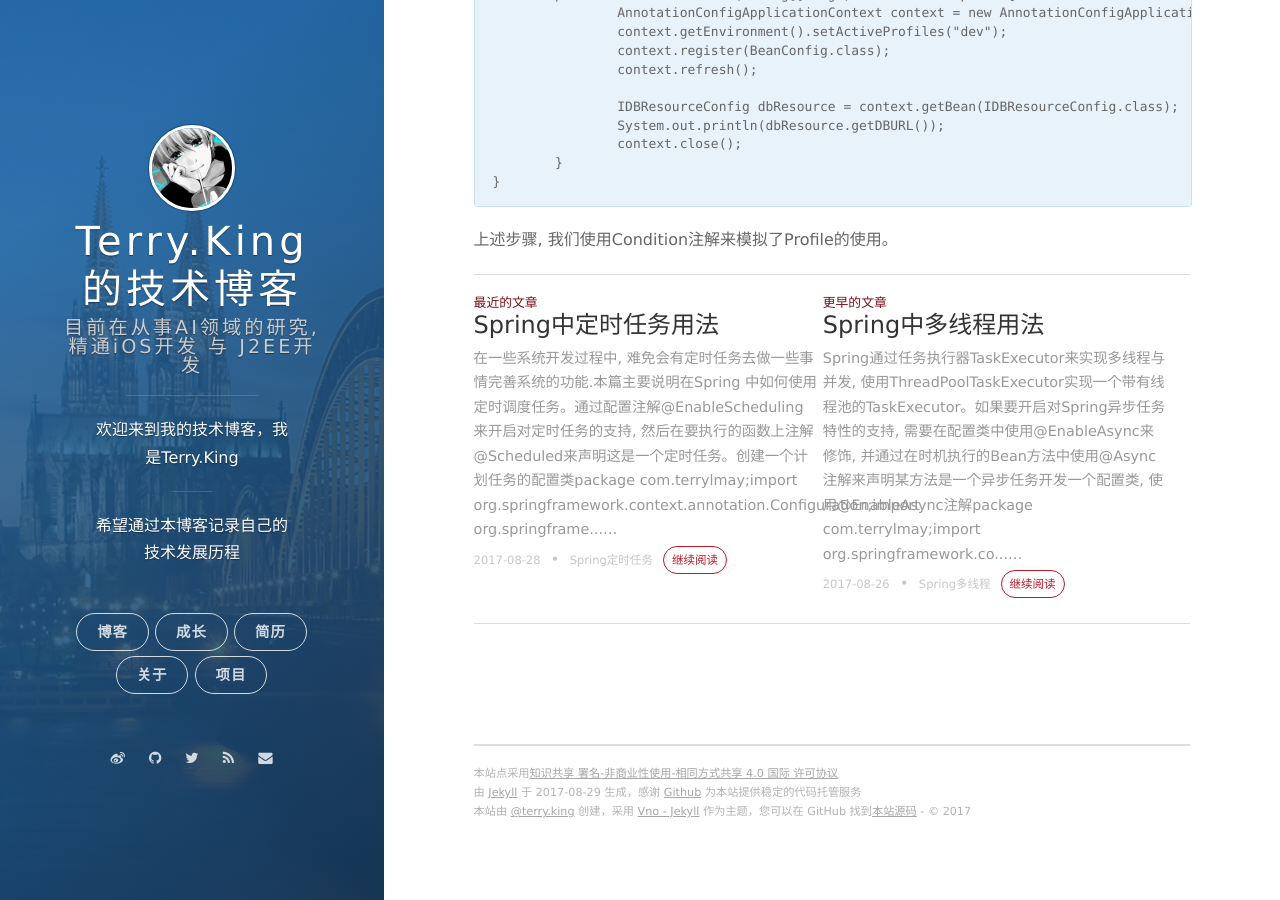
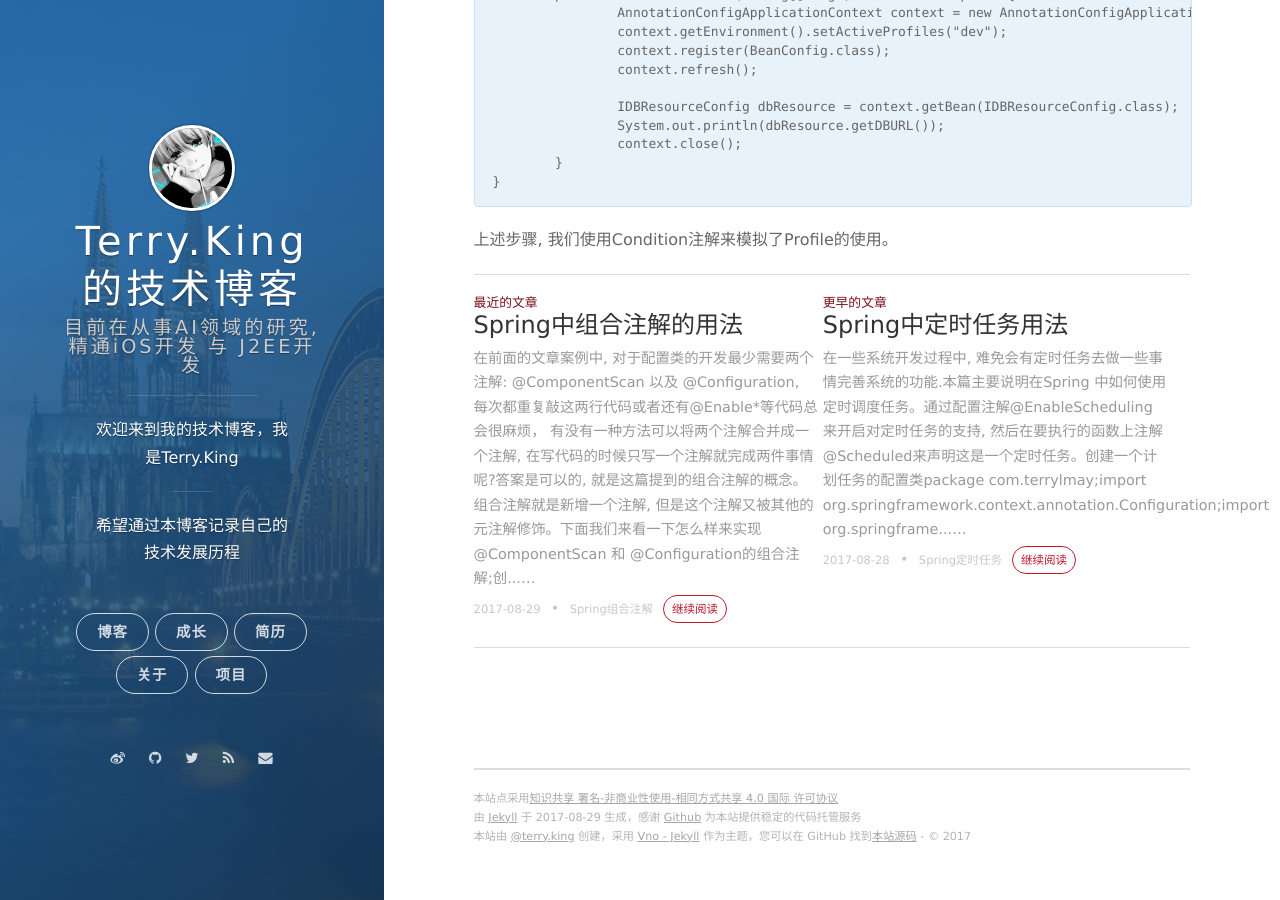
Before and after one commit to terryKing1992/terryKing1992.github.io, a Jekyll site: the page built from _posts/2017-08-28-spring-condition-annotation-tutorial.md, in a window 1280 px wide and 900 px high, scrolled down 2966 px. Built offline with Jekyll 4.4.1, drawn with Linux system fonts in a browser that asks for light colours; nearby versions of some CDN libraries; comment, search, counter and statistics services are not loaded.

Commit message:
修改Post时间, 增加组合注解使用

```diff
--- a/_posts/2017-08-28-spring-condition-annotation-tutorial.md
+++ b/_posts/2017-08-28-spring-condition-annotation-tutorial.md
@@ -1,7 +1,7 @@
 ---
 layout: post
 title: Spring中条件注解的用法
-date: 2017-08-28 23:37:37
+date: 2017-08-29 00:30:37
 tags: [Spring, 注解Condition]
 ---
 
--- /dev/null
+++ b/_posts/2017-08-29-spring-combination-annotation.md
@@ -0,0 +1,84 @@
+---
+layout: post
+title: Spring中组合注解的用法
+date: 2017-08-29 08:00:00
+tags: [Spring, 组合注解]
+---
+
+在前面的文章案例中, 对于配置类的开发最少需要两个注解: @ComponentScan 以及 @Configuration, 每次都重复敲这两行代码或者还有@Enable*等代码总会很麻烦， 有没有一种方法可以将两个注解合并成一个注解, 在写代码的时候只写一个注解就完成两件事情呢?答案是可以的, 就是这篇提到的组合注解的概念。
+
+组合注解就是新增一个注解, 但是这个注解又被其他的元注解修饰。
+
+下面我们来看一下怎么样来实现@ComponentScan 和 @Configuration的组合注解;
+
+#### 创建一个注解CombinationAnnotation
+
+	package com.terrylmay;
+
+	import java.lang.annotation.Documented;
+	import java.lang.annotation.ElementType;
+	import java.lang.annotation.Retention;
+	import java.lang.annotation.RetentionPolicy;
+	import java.lang.annotation.Target;
+
+	import org.springframework.context.annotation.ComponentScan;
+	import org.springframework.context.annotation.Configuration;
+
+	@Target(ElementType.TYPE)
+	@Retention(RetentionPolicy.RUNTIME)
+	@Documented
+	@ComponentScan
+	@Configuration
+	public @interface CombinationAnnotation {
+		String [] value() default {};
+	}
+
+
+#### 创建一个Bean, 用来验证组合注解是否生效
+
+	package com.terrylmay;
+
+	import java.util.Date;
+
+	import org.springframework.stereotype.Service;
+
+	@Service
+	public class ScheduleTaskService {
+
+		public void increaseIndex() {
+			System.out.println(new Date());
+		}
+	}
+
+
+#### 创建配置类, 使用组合注解修饰
+
+	package com.terrylmay;
+
+	@CombinationAnnotation("com.terrylmay")
+	public class BeanConfig {
+
+	}
+
+
+#### 创建启动类
+
+	package com.terrylmay;
+
+	import java.io.IOException;
+
+	import org.springframework.context.annotation.AnnotationConfigApplicationContext;
+
+	public class ApplicationEntry {
+		public static void main(String[] args) throws IOException {
+			AnnotationConfigApplicationContext context = new AnnotationConfigApplicationContext(BeanConfig.class);
+
+			ScheduleTaskService taskService = context.getBean(ScheduleTaskService.class);
+			taskService.increaseIndex();
+			context.close();
+		}
+	}
+
+#### 分析结果
+
+	运行启动类可以发现, ScheduleTaskService中的increaseIndex方法已经打印出来了, 说明Bean已经正确加载, 继而说明组合注解已经生效。
```
